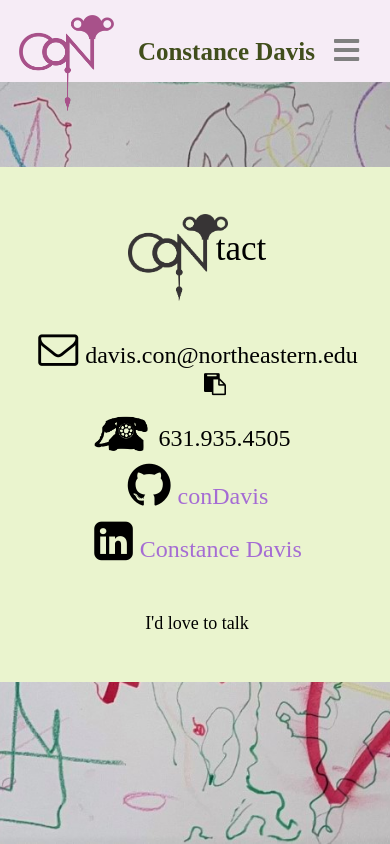
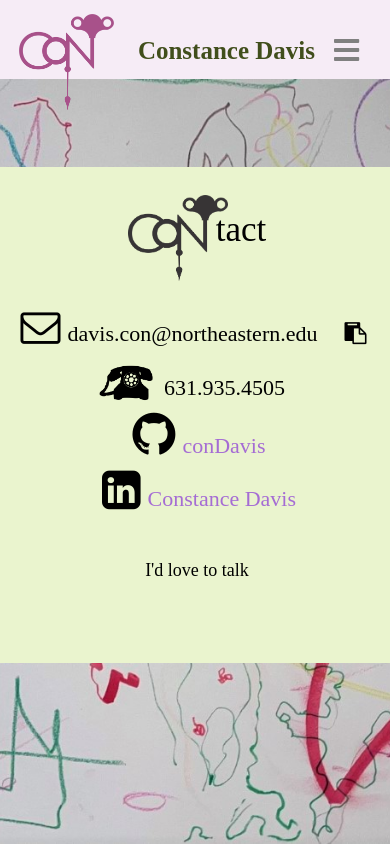
Before and after one commit to conDavis/constance-davis-website, a React (Create React App) app: page /#/contact in a window 390 px wide. Built offline with nearby package versions, Linux system fonts and the light colour scheme; a web font is replaced by a local one.

Commit message:
tweaking responsive margins/padding

```diff
--- a/src/components/NavBar/NavBarElements.js
+++ b/src/components/NavBar/NavBarElements.js
@@ -13,6 +13,9 @@ export const Nav = styled.nav`
   z-index: 12;
   /* Third Nav */
   /* justify-content: flex-start; */
+  @media (max-width: 768px) {
+    padding: 0.1rem calc((75vw - 1000px) / 2);
+  }
 `;
 
 export const NavLink = styled(Link)`
@@ -123,6 +126,6 @@ export const NavDropdown = styled.ul`
   margin-top: 20%;
   margin-left: -50%;
   height: 100%;
-  padding: 5% 3% 10% 0;
+  padding: 5% 3% 5% 0;
   list-style-type: none;
 `;
--- a/src/components/NavBar/Navbar.js
+++ b/src/components/NavBar/Navbar.js
@@ -89,14 +89,6 @@ const Navbar = () => {
           </li>
           <li onClick={onDropDownClick}>
             <NavLink
-              to="/resume"
-              className={({ isActive }) => (isActive ? "active" : "")}
-            >
-              Resume
-            </NavLink>
-          </li>
-          <li onClick={onDropDownClick}>
-            <NavLink
               to="/contact"
               className={({ isActive }) => (isActive ? "active" : "")}
             >
--- a/src/pages/ArtPage/Art.js
+++ b/src/pages/ArtPage/Art.js
@@ -96,7 +96,7 @@ const Art = () => {
   }, []);
 
   useEffect(() => {
-    fetchAllArt().then(() => setIsGalleryLoaded(true));
+    fetchAllArt().catch(console.error).then(() => setIsGalleryLoaded(true));
   }, [isFetchingData]);
 
   return (
--- a/src/pages/ArtPage/ArtElements.js
+++ b/src/pages/ArtPage/ArtElements.js
@@ -25,7 +25,7 @@ export const PieceContainer = styled.div`
 `;
 
 export const RandomPiece = styled.img`
-  max-width: calc(${window.screen.availWidth}px / 2);
+  max-width: calc(${window.screen.availWidth}px * 0.66);
   max-height: calc(${window.screen.availHeight}px * 0.6);
 `;
 
--- a/src/pages/ContactPage/ContactElements.js
+++ b/src/pages/ContactPage/ContactElements.js
@@ -24,7 +24,7 @@ export const ContactCard = styled.div`
     width: 100%;
     height: 60%;
     margin-top: 30%;
-    padding: 10% 4px 0 8px;
+    padding: 5% 4px 0 8px;
   }
 `;
 
@@ -56,7 +56,7 @@ export const ContactList = styled.ul`
   font-size: 25px;
   @media (max-width: 768px) {
     text-align: center;
-    font-size: 24px;
+    font-size: 22px;
   }
 `;
 
```
